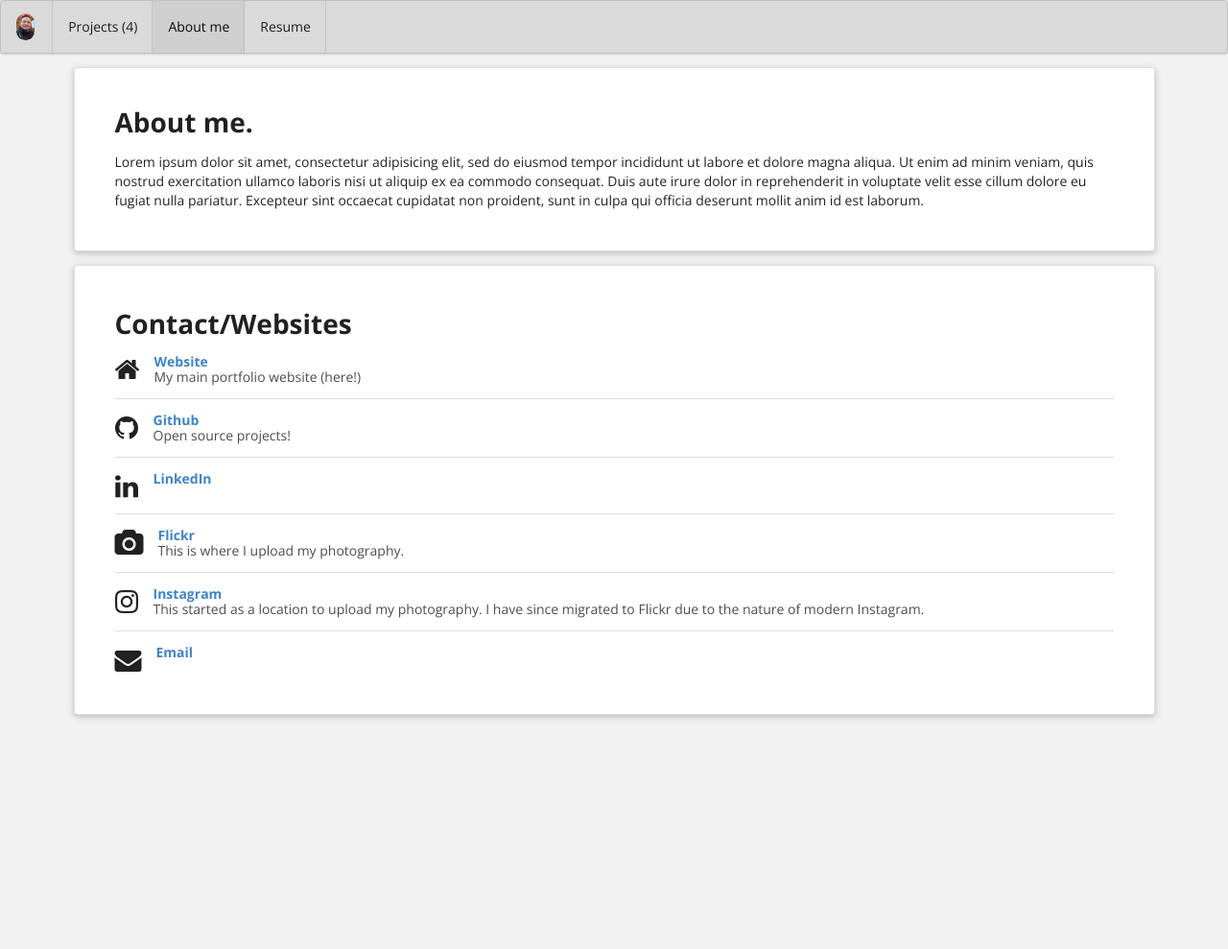
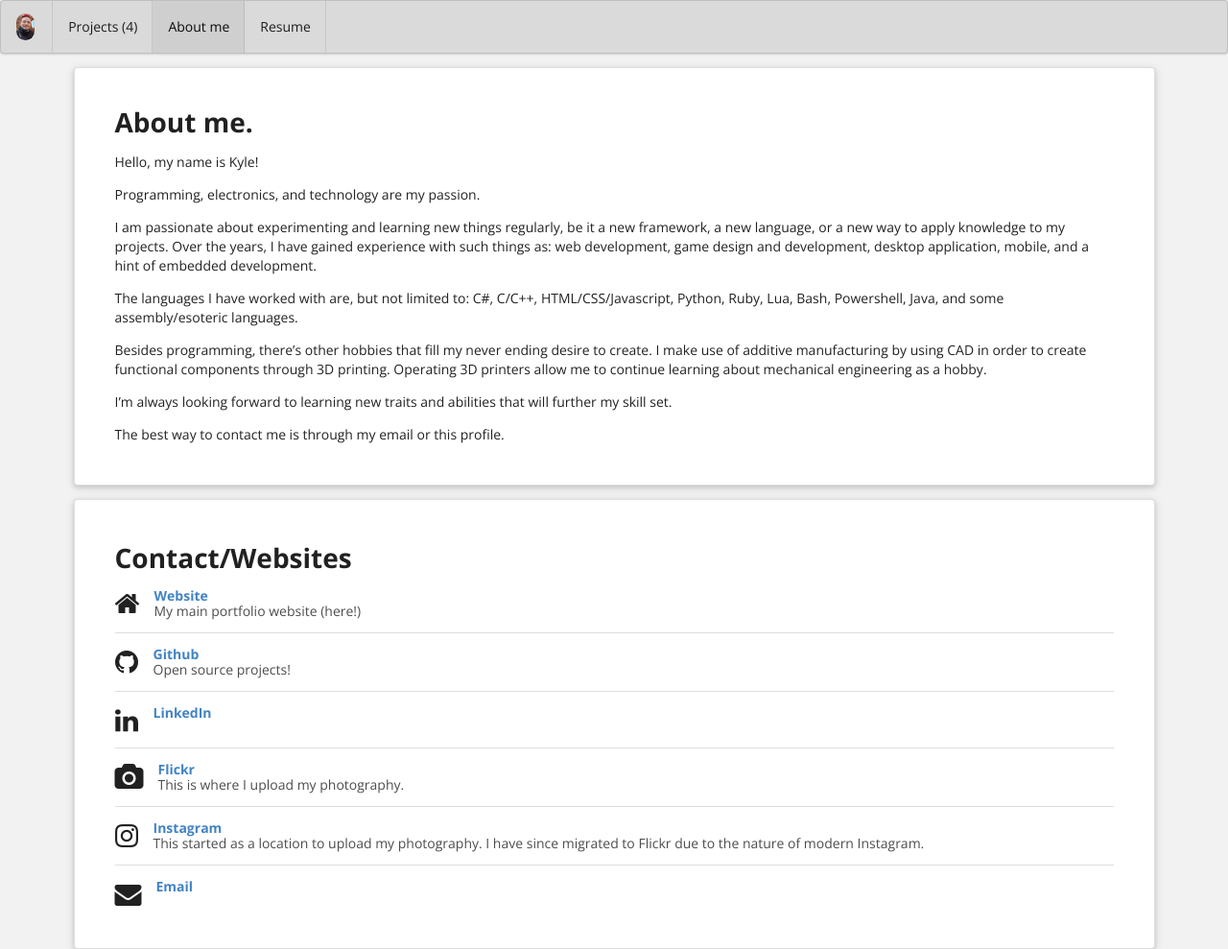
Before and after one commit to Pugsworth/Pugsworth.github.io, a Jekyll site: the page built from about.html, in a window 1280 px wide. Shown: the whole page at 96% size. Built offline with Jekyll 4.4.1, drawn with Linux system fonts in a browser that asks for light colours; before the commit the page ends 900 px from its top, so only the background shows below that.

Commit message:
Updated about page.

```diff
--- /dev/null
+++ b/_includes/about-block.md
@@ -0,0 +1,16 @@
+Hello, my name is Kyle!
+
+Programming, electronics, and technology are my passion.
+
+I am passionate about experimenting and learning new things regularly, be it a new framework, a new language, or a new way to apply knowledge to my projects.
+Over the years, I have gained experience with such things as: web development, game design and development, desktop application, mobile, and a hint of embedded development.
+
+The languages I have worked with are, but not limited to:
+C#, C/C++, HTML/CSS/Javascript, Python, Ruby, Lua, Bash, Powershell, Java, and some assembly/esoteric languages.
+
+Besides programming, there's other hobbies that fill my never ending desire to create.
+I make use of additive manufacturing by using CAD in order to create functional components through 3D printing. Operating 3D printers allow me to continue learning about mechanical engineering as a hobby.
+
+I'm always looking forward to learning new traits and abilities that will further my skill set.
+
+The best way to contact me is through my email or this profile.
--- a/about.html
+++ b/about.html
@@ -6,15 +6,9 @@ layout: about
 	<div class="ui raised very padded container segment">
 		<h1 class="ui huge header">About me.</h1>
 
-		<div class="">
-			<p>
-				Lorem ipsum dolor sit amet, consectetur adipisicing elit, sed do eiusmod
-				tempor incididunt ut labore et dolore magna aliqua. Ut enim ad minim veniam,
-				quis nostrud exercitation ullamco laboris nisi ut aliquip ex ea commodo
-				consequat. Duis aute irure dolor in reprehenderit in voluptate velit esse
-				cillum dolore eu fugiat nulla pariatur. Excepteur sint occaecat cupidatat non
-				proident, sunt in culpa qui officia deserunt mollit anim id est laborum.
-			</p>
+		<div class="about" markdown="1">
+			{% capture about %}{% include about-block.md %}{% endcapture %}
+			{{ about | markdownify }}
 		</div>
 	</div>
 
```
